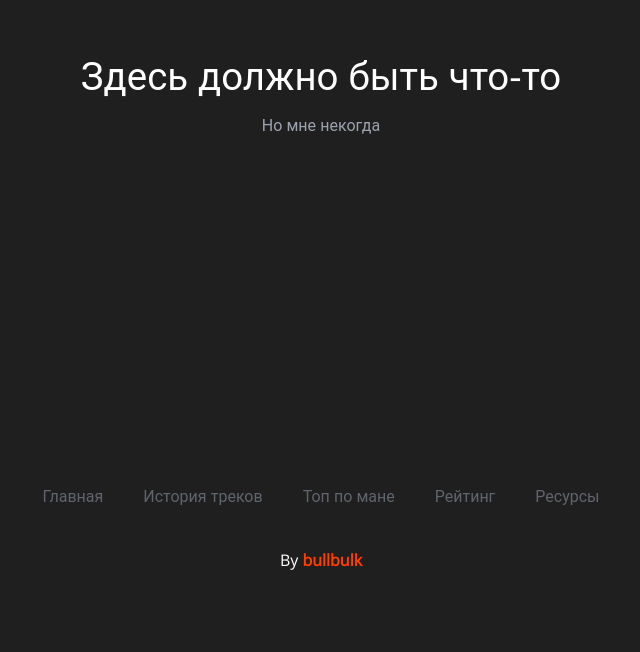
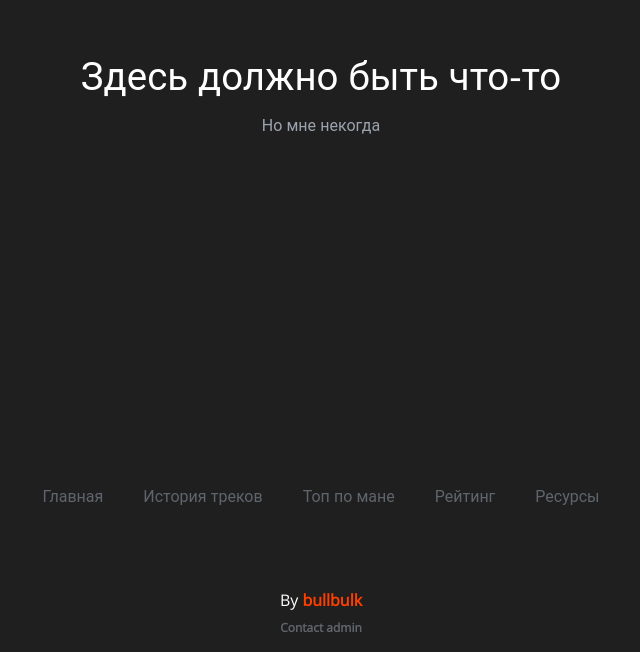
Before and after one commit to bullbulk/g1deon-frontend, a SvelteKit app: page / in a window 1280 px wide. Shown: the part 364-1016 px from the top of the page, without its empty margins (319-959 px from the left). Before the commit the page ends 952 px from the top, so only its background shows below. Built offline with nearby package versions, Linux system fonts and the light colour scheme.

Commit message:
added NAP

```diff
--- a/src/routes/Footer.svelte
+++ b/src/routes/Footer.svelte
@@ -5,14 +5,27 @@
 <footer class="p-4 md:px-24">
     <div class="flex flex-col justify-center items-center">
         <Nav/>
-        <div class="mt-10">
-            <p>By <a class="text" href="https://github.com/bullbulk">bullbulk</a></p>
-        </div>
+        <address>
+            <div class="made-by">
+                <p>By <a class="text" href="https://github.com/bullbulk">bullbulk</a></p>
+            </div>
+            <div class="contact">
+                <p><a class="text" href="mailto:admin@bullbulk.ru">Contact admin</a></p>
+            </div>
+        </address>
     </div>
 </footer>
 
-<style>
-    footer a {
-        font-weight: bold;
+<style lang="scss">
+  footer a {
+    font-weight: bold;
+  }
+
+  address {
+    @apply mt-20 not-italic flex flex-col justify-center items-center;
+
+    & .contact * {
+      @apply mt-2 text-[--color-separator] text-xs;
     }
+  }
 </style>
```
